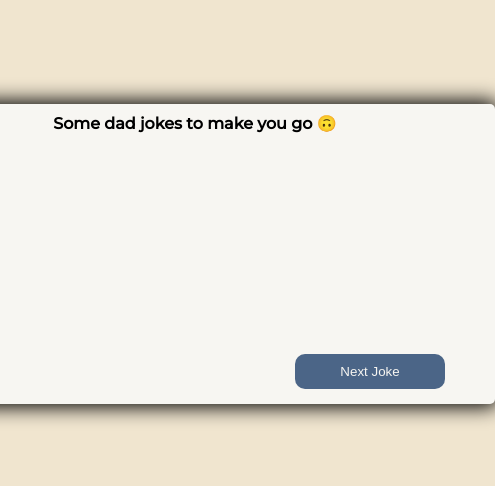
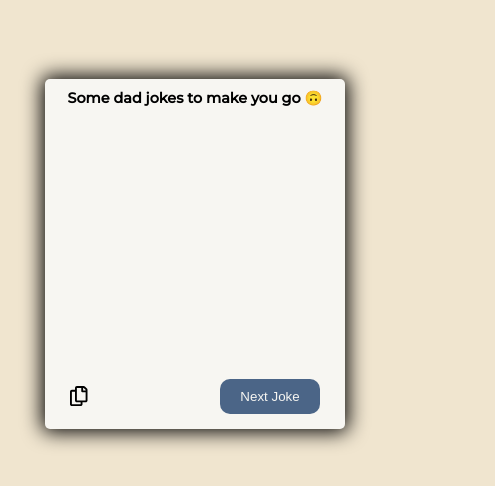
Before and after one commit to rahulsr37/Dad-Jokes, a plain HTML site: page index.html in a window 390 px wide. Shown: the part 168-654 px from the top of the page, 495 px wide, since content can reach past the window. Drawn offline with Linux system fonts and the light colour scheme; no server answers.

Commit message:
bug fixed

```diff
--- a/styles.css
+++ b/styles.css
@@ -71,3 +71,38 @@ h1{
     transform: scale(0.9);
     box-shadow: 3px 2px 22px 1px rgba(0, 0, 0, 0.24);
 }
+
+@media screen and (max-width: 450px) {
+
+    .main_container{
+        width: 300px;
+        height: 350px;
+    }
+
+    h1{
+        font-size: 0.9rem;
+    }
+
+    .jokes_container{
+        width: 250px;
+        height: 100px;
+        margin: auto;
+        color: black;
+        text-align: center;
+        margin-top: 100px;
+    }
+
+    .btn{
+        height: 35px;
+        width: 100px;
+        position: absolute;
+        right: 25px;
+    }
+
+    .copy_joke{
+        position: absolute;
+        left: 25px;
+        margin-top: 5px;
+        font-size: 20px;
+    }
+}
```
